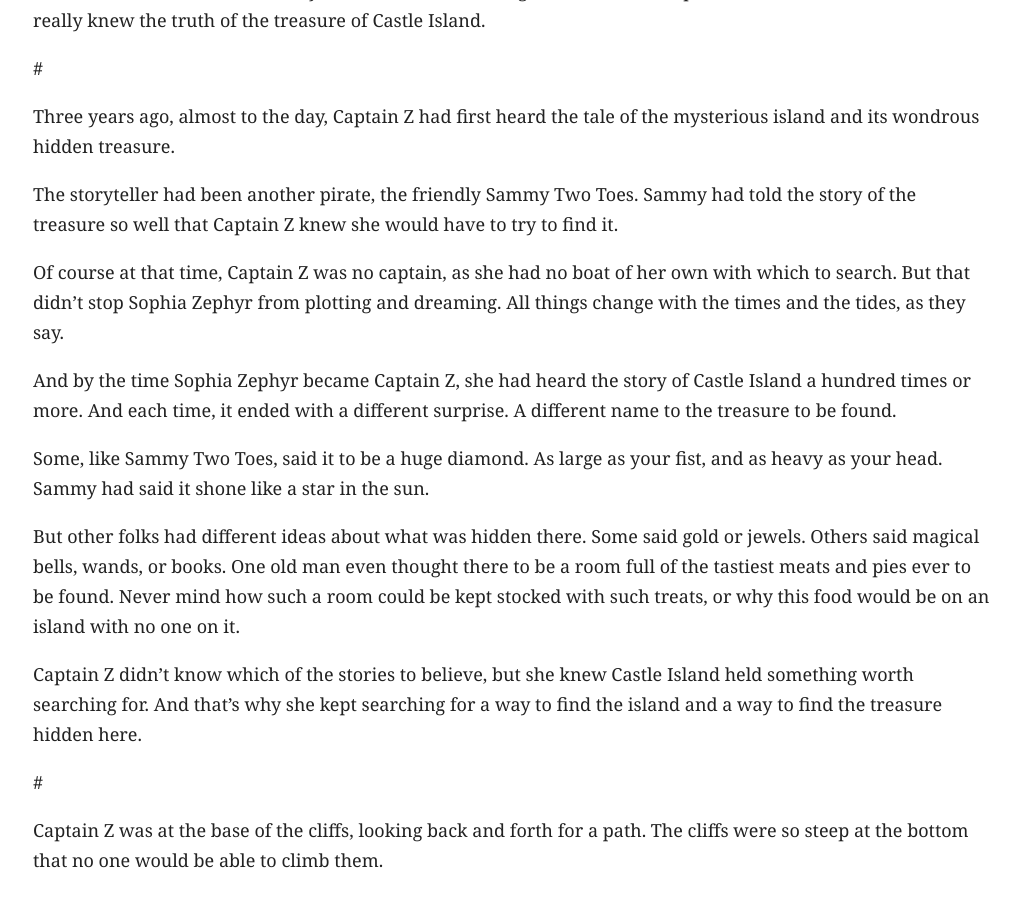
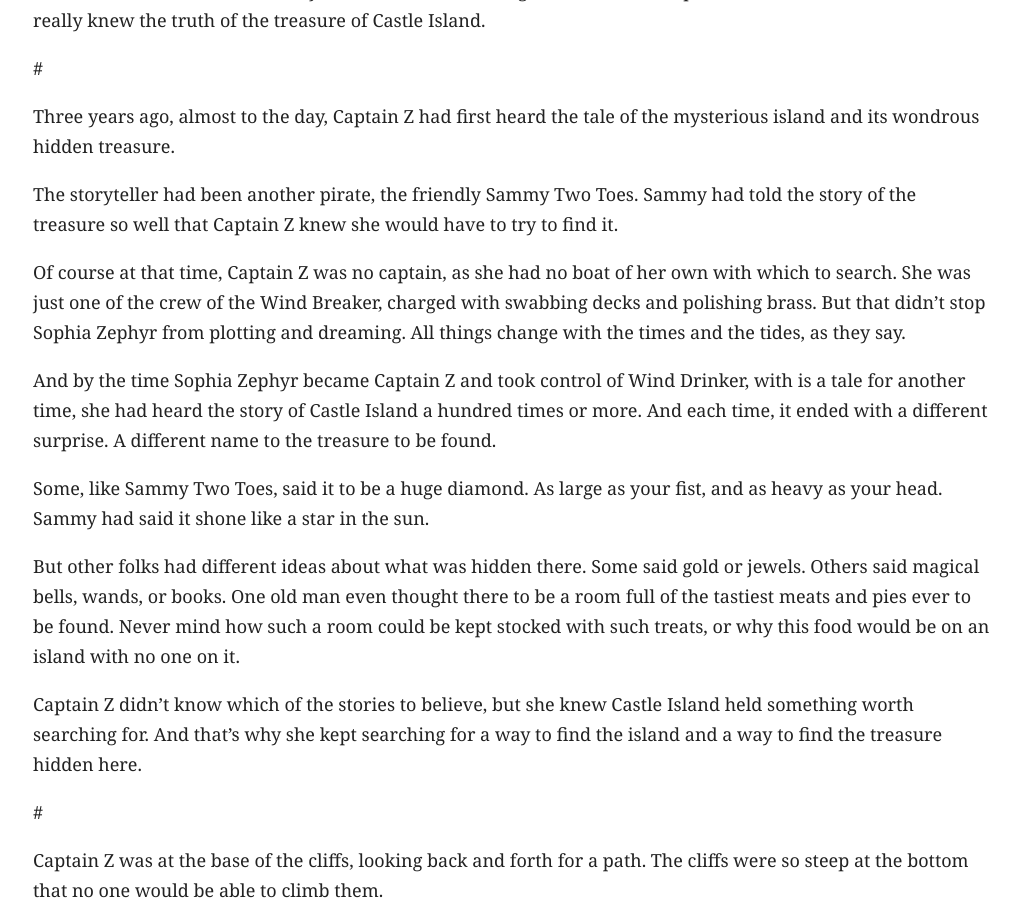
Before and after one commit to vlandham/captain_z, a Jekyll site: the page built from _posts/2014-08-11-captain_z.md, in a window 1280 px wide and 900 px high, scrolled down 13847 px. Shown: the whole window, without its empty margins (127-1146 px from the left). Built offline with Jekyll 4.4.1, drawn with Linux system fonts in a browser that asks for light colours; some web fonts are replaced.

Commit message:
more back story

```diff
--- a/_posts/2014-08-11-captain_z.md
+++ b/_posts/2014-08-11-captain_z.md
@@ -341,9 +341,9 @@ Three years ago, almost to the day, Captain Z had first heard the tale of the my
 
 The storyteller had been another pirate, the friendly Sammy Two Toes. Sammy had told the story of the treasure so well that Captain Z knew she would have to try to find it.
 
-Of course at that time, Captain Z was no captain, as she had no boat of her own with which to search. But that didn't stop Sophia Zephyr from plotting and dreaming. All things change with the times and the tides, as they say.
+Of course at that time, Captain Z was no captain, as she had no boat of her own with which to search. She was just one of the crew of the Wind Breaker, charged with swabbing decks and polishing brass. But that didn't stop Sophia Zephyr from plotting and dreaming. All things change with the times and the tides, as they say.
 
-And by the time Sophia Zephyr became Captain Z, she had heard the story of Castle Island a hundred times or more. And each time, it ended with a different surprise. A different name to the treasure to be found.
+And by the time Sophia Zephyr became Captain Z and took control of Wind Drinker, with is a tale for another time, she had heard the story of Castle Island a hundred times or more. And each time, it ended with a different surprise. A different name to the treasure to be found.
 
 Some, like Sammy Two Toes, said it to be a huge diamond. As large as your fist, and as heavy as your head. Sammy had said it shone like a star in the sun.
 
```
Also changed, not shown: out/captain_z.md (+3 -3 lines), 1 other file.
